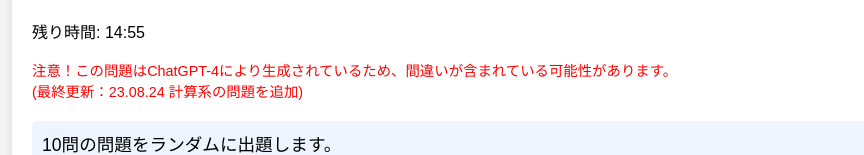
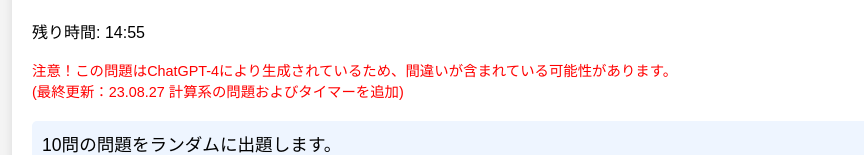
Before and after one commit to tanuu5/Kihon-Shiken, a plain HTML site: page index.html in a window 1280 px wide. Shown: the part 140-295 px from the top of the page, without its empty margins (96-960 px from the left). Drawn offline with Linux system fonts and the light colour scheme.

Commit message:
Add files via upload

```diff
--- a/index.html
+++ b/index.html
@@ -12,7 +12,7 @@
         <div class="timer">
             <p>残り時間: <span id="timeLeft">15:00</span></p>
         </div>
-        <p class="warning">注意！この問題はChatGPT-4により生成されているため、間違いが含まれている可能性があります。<br>(最終更新：23.08.24 計算系の問題を追加)</p>
+        <p class="warning">注意！この問題はChatGPT-4により生成されているため、間違いが含まれている可能性があります。<br>(最終更新：23.08.27 計算系の問題およびタイマーを追加)</p>
         <p class="info">10問の問題をランダムに出題します。<br>「答えを確認」ボタンを押すと、あなたの回答が正解か不正解かを表示します。<br>正解率が6割以上なら合格です。</p>
         <form id="quiz">
             <!-- JavaScriptで動的に問題がここに追加される -->
```
